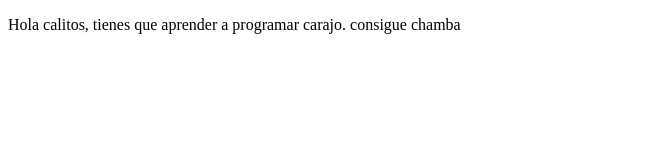
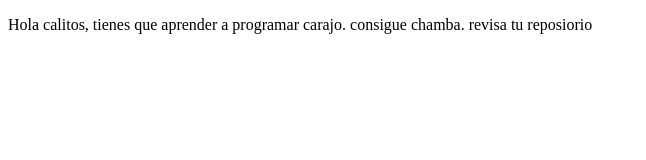
Before and after one commit to cyberguz/proyectoDemoCursoFrework, a plain HTML site: page index.html in a window 1280 px wide. Shown: the whole page, without its empty margins (0-646 px from the left). Drawn offline with Linux system fonts and the light colour scheme.

Commit message:
cambios agregue mensaje para probar

```diff
--- a/index.html
+++ b/index.html
@@ -8,7 +8,7 @@
 </head>
 <body>
     <p>
-        Hola calitos, tienes que aprender a programar carajo. consigue chamba
+        Hola calitos, tienes que aprender a programar carajo. consigue chamba. revisa tu reposiorio
     </p>
 </body>
 </html>
```
